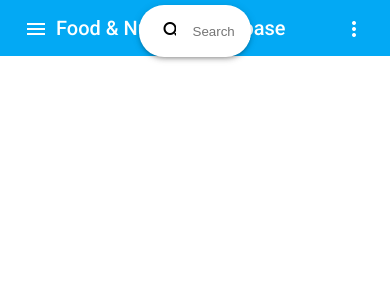
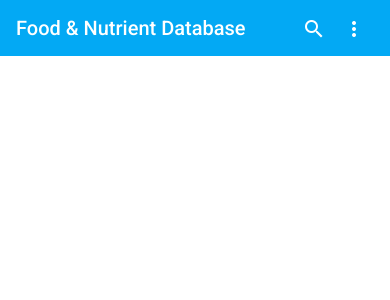
Before and after one commit to Frame1910/food-ui, an Angular app: page / in a window 390 px wide. Shown: the top 300 px of the page. Built offline with nearby package versions, Linux system fonts and the light colour scheme.

Commit message:
Began adding mobile-responsiveness

```diff
--- a/src/app/app.component.html
+++ b/src/app/app.component.html
@@ -1,10 +1,17 @@
 <mat-toolbar color="primary">
-  <button mat-icon-button *ngIf="isHandset$ | async">
-    <mat-icon>menu</mat-icon>
+  <span>Food & Nutrient Database</span>
+  <app-search-bar
+    *ngIf="!(isHandset$ | async) || ((isHandset$ | async) && showSearchBar)"
+    (hideOnBlur)="showSearchBar = false"
+  ></app-search-bar>
+  <span class="spacer"></span>
+  <button
+    mat-icon-button
+    *ngIf="isHandset$ | async"
+    (click)="showSearchBar = true"
+  >
+    <mat-icon>search</mat-icon>
   </button>
-  <span>Food & Nutrient Database</span>
-  <app-search-bar></app-search-bar>
-  <span class="spacer"></span>
   <button mat-icon-button [matMenuTriggerFor]="menu">
     <mat-icon>more_vert</mat-icon>
   </button>
--- a/src/app/app.component.ts
+++ b/src/app/app.component.ts
@@ -10,10 +10,12 @@ import { map, Observable } from 'rxjs';
 export class AppComponent implements OnInit {
   title = 'Food & Nutrient Search';
 
-  isHandset$: Observable<boolean> = this.breakpointObserver.observe(Breakpoints.Handset)
+  isHandset$: Observable<boolean> = this.breakpointObserver.observe(Breakpoints.HandsetPortrait)
     .pipe(
       map(result => result.matches)
     );
+
+  showSearchBar: boolean = false;
 
   constructor(
     private breakpointObserver: BreakpointObserver,
--- a/src/app/search-bar/search-bar.component.html
+++ b/src/app/search-bar/search-bar.component.html
@@ -1,6 +1,15 @@
-<div class="bar-container" #searchBar>
+<div
+  class="bar-container {{
+    (isHandset$ | async) ? 'bar-container-responsive' : ''
+  }}"
+  #searchBar
+>
   <!-- Search input and icon(s) -->
-  <div class="search-input-container">
+  <div
+    class="search-input-container {{
+      (isHandset$ | async) ? 'search-input-container-responsive' : ''
+    }}"
+  >
     <mat-icon class="bar-icon">search</mat-icon>
     <input
       [formControl]="searchInput"
@@ -10,6 +19,7 @@
       (focus)="focusHandler($event)"
       (keyup.escape)="blurHandler('key')"
       #inputElement
+      autofocus
     />
   </div>
 
--- a/src/app/search-bar/search-bar.component.scss
+++ b/src/app/search-bar/search-bar.component.scss
@@ -30,6 +30,17 @@
   }
 }
 
+// bar-container responsive features
+.bar-container-responsive {
+  border: 0;
+  border-radius: 0px;
+  width: 100vw;
+  min-height: 56px;
+  top: 0;
+
+  @include mat.elevation(2);
+}
+
 .bar-icon {
   margin-left: 20px;
   color: black;
@@ -51,6 +62,11 @@
   height: 50px;
 }
 
+// search-input-container responsive features
+.search-input-container-responsive {
+  height: 56px;
+}
+
 .search-results-container {
   padding: 10px;
   max-height: 50vh;
--- a/src/app/search-bar/search-bar.component.ts
+++ b/src/app/search-bar/search-bar.component.ts
@@ -1,7 +1,8 @@
-import { Component, ElementRef, OnInit, ViewChild } from '@angular/core';
+import { BreakpointObserver, Breakpoints } from '@angular/cdk/layout';
+import { Component, ElementRef, EventEmitter, OnInit, Output, ViewChild } from '@angular/core';
 import { FormControl } from '@angular/forms';
 import { Router } from '@angular/router';
-import { debounceTime } from 'rxjs';
+import { debounceTime, map, Observable } from 'rxjs';
 import { ApiService, RedisDocument, RedisResponse } from '../service/api.service';
 
 @Component({
@@ -10,6 +11,8 @@ import { ApiService, RedisDocument, RedisResponse } from '../service/api.service
   styleUrls: ['./search-bar.component.scss']
 })
 export class SearchBarComponent implements OnInit {
+  @Output() hideOnBlur = new EventEmitter<boolean>();
+
   searchInput = new FormControl('');
 
   searchResults: RedisResponse | undefined;
@@ -19,9 +22,15 @@ export class SearchBarComponent implements OnInit {
 
   resultsBlurred: boolean = false;
 
+  isHandset$: Observable<boolean> = this.breakpointObserver.observe(Breakpoints.HandsetPortrait)
+    .pipe(
+      map(result => result.matches)
+    );
+
   constructor(
     private apiService: ApiService,
     private router: Router,
+    private breakpointObserver: BreakpointObserver,
   ) { }
 
   ngOnInit(): void {
@@ -57,6 +66,9 @@ export class SearchBarComponent implements OnInit {
     }
     else if (this.searchBarRef && !this.searchBarRef.nativeElement.contains(event.relatedTarget)) {
       this.resultsBlurred = true;
+      if (this.isHandset$) {
+        this.hideOnBlur.emit(this.resultsBlurred);
+      }
     }
   }
 
```
